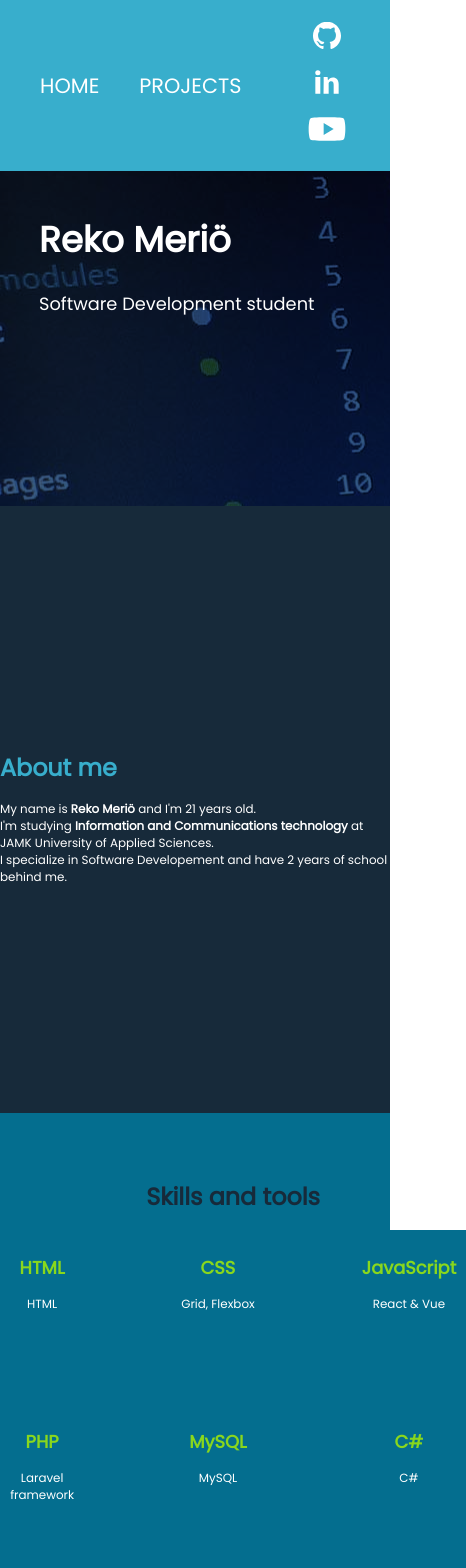
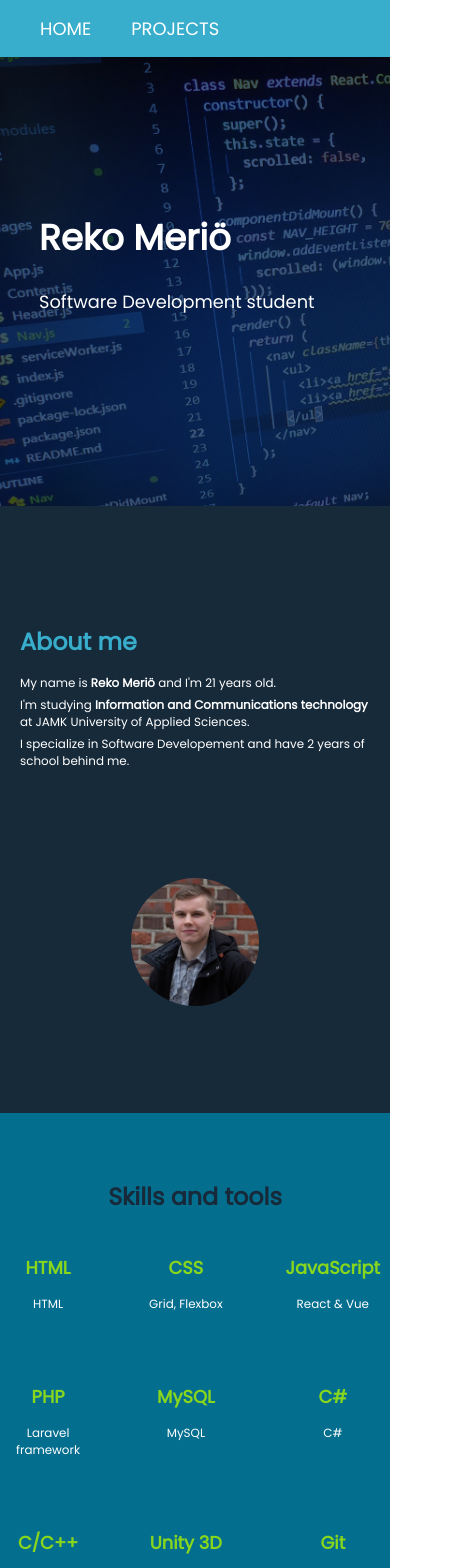
Before and after one commit to rekomerio/portfolio-react, a React (Create React App) app: page / in a window 390 px wide. Shown: the top 1568 px of the page, 466 px wide, since content can reach past the window. Built offline with nearby package versions, Linux system fonts and the light colour scheme.

Commit message:
Picture of me, responsiveness

```diff
--- a/src/css/index.css
+++ b/src/css/index.css
@@ -77,7 +77,7 @@ nav ul li {
   padding: 0;
 }
 nav .link {
-  font-size: 1.3rem;
+  font-size: calc(1rem + 0.5vmin);
   text-transform: uppercase;
   color: white;
   margin: 20px;
@@ -89,11 +89,14 @@ nav .badge {
 nav a:hover {
   border-bottom: 2px solid var(--my-color-3);
 }
+.active {
+  border-bottom: 2px solid var(--my-color-3);
+}
 a {
   text-decoration: none;
 }
 p {
-  margin: 0;
+  margin: 5px 0px;
   padding: 0;
 }
 .app-header {
@@ -101,7 +104,7 @@ p {
   background-image: url('../images/header-background.jpg');
   background-attachment: fixed;
   background-repeat: no-repeat;
-  background-size: 100% 100% cover;
+  background-size: cover;
   display: flex;
   flex-direction: column;
   justify-content: center;
@@ -114,7 +117,7 @@ p {
 }
 .background-tint {
   background-blend-mode: multiply;
-  transition: background-color 0.3s;
+  transition: all 0.3s;
 }
 .light-tint {
   background-color: rgb(60, 89, 128);
@@ -131,6 +134,20 @@ p {
   padding: 50px 0px;
   font-size: calc(8px + 1vmin);
 }
+.general {
+  margin: 20px;
+}
+.general img {
+  width: calc(50px + 20vmin);
+  height: calc(50px + 20vmin);
+  border-radius: 50%;
+  object-fit: cover;
+  transition: all .3s
+}
+.general img:hover {
+  width: calc(150px + 20vmin);
+  height: calc(150px + 20vmin);
+}
 .grid-container {
   display: grid;
   grid-gap: 100px;
@@ -141,3 +158,15 @@ p {
 .grid-item {
   background-color: var(--my-color-2);
 }
+@media screen and (max-width: 600px) {
+  nav .badge {
+    visibility: hidden;
+    position: absolute;
+  }
+  .grid-container {
+    grid-gap: 50px;
+  }
+  .content {
+    flex-direction: column;
+  }
+}
--- a/src/js/App.js
+++ b/src/js/App.js
@@ -12,7 +12,7 @@ class App extends React.Component {
   componentDidMount() {
     const NAV_HEIGHT = 70;
     window.addEventListener('scroll', () => this.setState({
-      scrolled: (window.pageYOffset > NAV_HEIGHT) //return true or false
+      scrolled: (window.pageYOffset > NAV_HEIGHT) //Returns true or false
     }));
   }
   render() {
--- a/src/js/Main.js
+++ b/src/js/Main.js
@@ -1,4 +1,5 @@
 import React from 'react';
+import ProfilePic from '../images/me.jpeg';
 
 function Main(props) {
 
@@ -39,11 +40,14 @@ function Main(props) {
                 </div>
             </header>
             <div className="content darkest left">
-                <div>
+                <div className="general">
                     <h1 className="brighter-font">About me</h1>
                     <p>My name is <b>Reko Meriö</b> and I'm 21 years old.</p>
                     <p>I'm studying <b>Information and Communications technology</b> at JAMK University of Applied Sciences.</p>
                     <p>I specialize in Software Developement and have 2 years of school behind me.</p>
+                </div>
+                <div className="general">
+                    <img src={ProfilePic} alt="Reko Meriö" />
                 </div>
             </div>
             <div className="content dark center">
@@ -51,7 +55,7 @@ function Main(props) {
                     <h1 className="darkest-font">Skills and tools</h1>
                     <div className="grid-container">
                         {skills.title.map((title, i) =>
-                            <div>
+                            <div key={i}>
                                 <h2 className="green-font">{title}</h2>
                                 <p>{skills.description[i] || title}</p>
                             </div>
--- a/src/js/Nav.js
+++ b/src/js/Nav.js
@@ -3,7 +3,6 @@ import { DiGithubBadge } from "react-icons/di";
 import { TiSocialLinkedin, TiSocialYoutube } from "react-icons/ti";
 
 function Nav(props) {
-
   return (
     <nav className={props.scrolled ? 'nav-min' : 'nav-max'}>
       <ul>
@@ -17,12 +16,12 @@ function Nav(props) {
           </a>
         </li>
         <li>
-          <a href="#" className="badge">
+          <a href="https://linkedin.com/in/reko-meriö-882146186/" className="badge">
             <TiSocialLinkedin size="2.5em" />
           </a>
         </li>
         <li>
-          <a href="#" className="badge">
+          <a href="https://www.youtube.com/user/R3gouify/" className="badge">
             <TiSocialYoutube size="2.5em" />
           </a>
         </li>
```
Also changed, not shown: src/images/me.jpeg (added).
